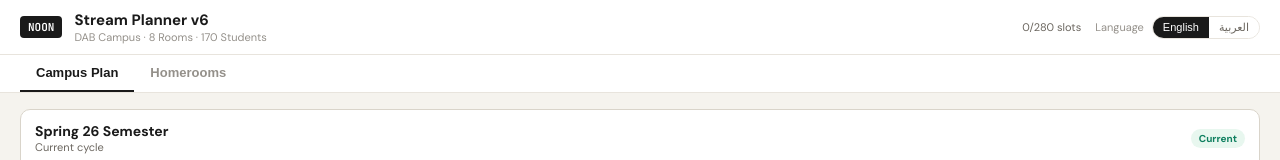
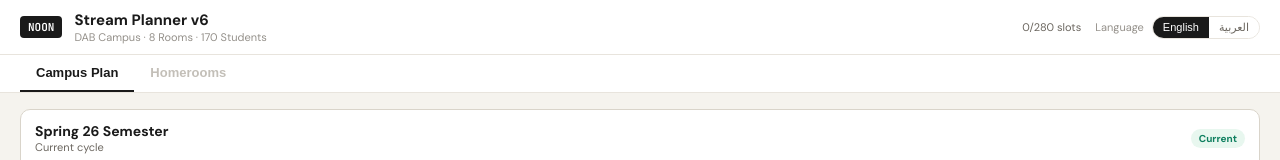
Before and after one commit to alishsayd/Tracks-scheduler, a React (Vite) app: page / in a window 1280 px wide. Shown: the top 160 px of the page. Built offline with nearby package versions, Linux system fonts and the light colour scheme.

Commit message:
Disable homeroom tab until campus plan is complete

```diff
--- a/src/AppV6.tsx
+++ b/src/AppV6.tsx
@@ -423,6 +423,12 @@ export default function AppV6() {
     }
   }, [activeCampusStep, page]);
 
+  useEffect(() => {
+    if (!campusFlowComplete && page === "homeroom") {
+      setPage("campus");
+    }
+  }, [campusFlowComplete, page]);
+
   const resetFromStep0 = useCallback(() => {
     setSelectedStreams({});
     setHostOverrides({ kammi: {}, lafthi: {}, esl: {} });
@@ -768,15 +774,20 @@ export default function AppV6() {
           <button className={cx("nt", page === "campus" && "on")} onClick={() => setPage("campus")}>
             {t.campusPlan}
           </button>
-          <button className={cx("nt", page === "homeroom" && "on")} onClick={() => setPage("homeroom")}>
+          <button
+            className={cx("nt", page === "homeroom" && "on")}
+            disabled={!campusFlowComplete}
+            onClick={() => {
+              if (!campusFlowComplete) return;
+              setPage("homeroom");
+            }}
+          >
             {t.homerooms}
           </button>
         </div>
 
         <div className="main">
           <div className="ml">
-            {page !== "campus" && !campusFlowComplete && <div className="under-construction">{t.underConstructionBanner}</div>}
-
             {page === "campus" && (
               <>
                 <div className="cycle-stack">
--- a/src/styles/app.css
+++ b/src/styles/app.css
@@ -128,6 +128,15 @@ body {
 .nt.on {
   color: #1a1a1a;
   border-bottom-color: #1a1a1a;
+}
+
+.nt:disabled {
+  color: #C3BFB8;
+  cursor: not-allowed;
+}
+
+.nt:disabled:hover {
+  color: #C3BFB8;
 }
 
 .nbadge {
```
